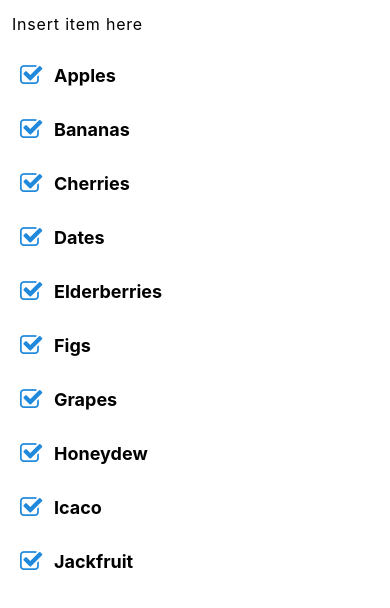
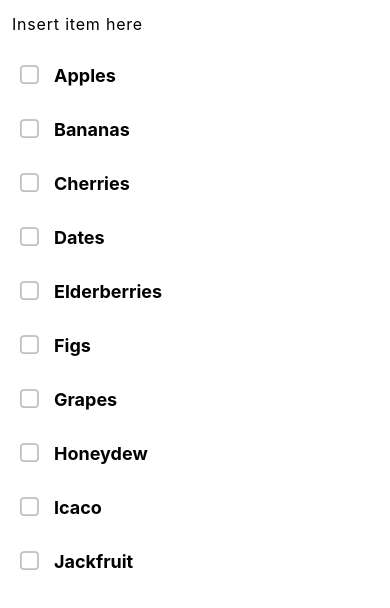
Before and after one commit to jsantos42/GroceriesApp, a React Native app: screen / in a window 390 px wide. Shown: the top 608 px of the page. Built offline with nearby package versions, Linux system fonts and the light colour scheme.

Commit message:
feat: improve checkbox functionality

```diff
--- a/src/App.tsx
+++ b/src/App.tsx
@@ -36,6 +36,11 @@ function App(): React.JSX.Element {
 		setGroceryList([...groceryList, newRecord]);
 	}
 
+	function markAsChecked(item: GroceryItem) {
+		// TODO: remove from list
+		console.warn(item.label);
+	}
+
 	return (
 		<AppProvider>
 			<SafeAreaView className="flex-1">
@@ -43,7 +48,9 @@ function App(): React.JSX.Element {
 				<FlatList
 					className={'flex'}
 					data={groceryList}
-					renderItem={({item}) => <GroceryItemCheckbox {...{item}} />}
+					renderItem={({item}) => (
+						<GroceryItemCheckbox {...{item, markAsChecked}} />
+					)}
 					keyExtractor={i => i.name}
 				/>
 			</SafeAreaView>
--- a/src/components/GroceryItemCheckbox.tsx
+++ b/src/components/GroceryItemCheckbox.tsx
@@ -1,17 +1,24 @@
 import {CheckBox} from '@rneui/base';
-import {GroceryItemState} from 'src/types';
+import {GroceryItem} from 'src/types';
 import {useStyles} from '@utils/styles';
 
-export const GroceryItemCheckbox = ({item}: {item: GroceryItemState}) => {
+export const GroceryItemCheckbox = ({
+	item,
+	markAsChecked,
+}: {
+	item: GroceryItem;
+	markAsChecked: (item: GroceryItem) => void;
+}) => {
 	const styles = useStyles();
 
 	return (
 		<CheckBox
-			className={'text-black bg-red-600'}
-			checked={true}
+			className={'text-black text-base'}
+			checked={false}
 			title={item.label}
 			containerStyle={styles.checkBoxContainer}
 			textStyle={styles.checkBoxText}
+			onIconPress={() => markAsChecked(item)}
 		/>
 	);
 };
```
